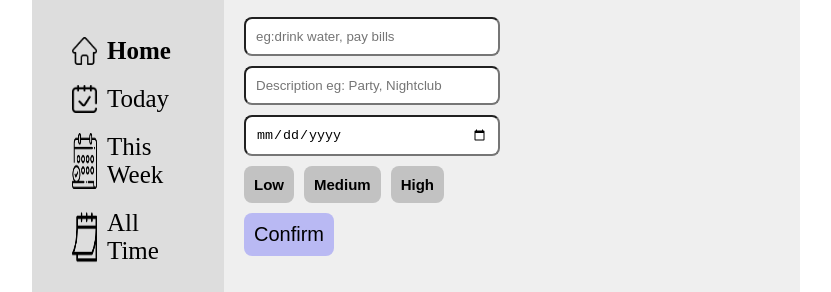
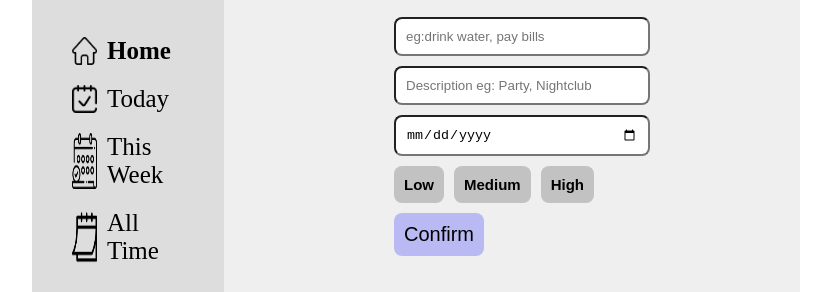
Before and after one commit to alish-gautam/ToDo-List, a website built with webpack: page dist/index.html in a window 1280 px wide. Both pictures are taken after a click on the picture 716 px from the left and 164 px from the top of the page. Shown: the part 109-401 px from the top of the page, without its empty margins (224-1055 px from the left). Built offline with nearby package versions, Linux system fonts and the light colour scheme.

Commit message:
Almost everything ready

```diff
--- a/src/CreateProject.js
+++ b/src/CreateProject.js
@@ -94,9 +94,13 @@ export function createTodo(){
     userInput.appendChild(descript)
     userInput.appendChild(setDate)
     todo_confirm_div.appendChild(todo_confirm)
-    content.appendChild(userInput)
-    content.appendChild(buttonDiv)
-    content.appendChild(todo_confirm_div)
+    // content.appendChild(userInput)
+    // content.appendChild(buttonDiv)
+    // content.appendChild(todo_confirm_div)
+    todoConfirmDiv.appendChild(userInput)
+    todoConfirmDiv.appendChild(buttonDiv)
+    todoConfirmDiv.appendChild(todo_confirm_div)
+    content.appendChild(todoConfirmDiv)
     container.appendChild(content)
     // setting the priority value
     let value;
--- a/src/contentStyle.css
+++ b/src/contentStyle.css
@@ -172,3 +172,7 @@
     justify-content: center;
     align-items: center;
 }
+.todoConfirm{
+    margin: auto;
+    width: fit-content;
+}
```
Also changed, not shown: dist/bundle.js.
